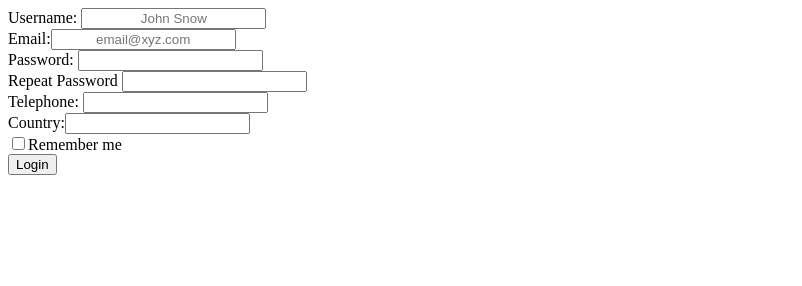
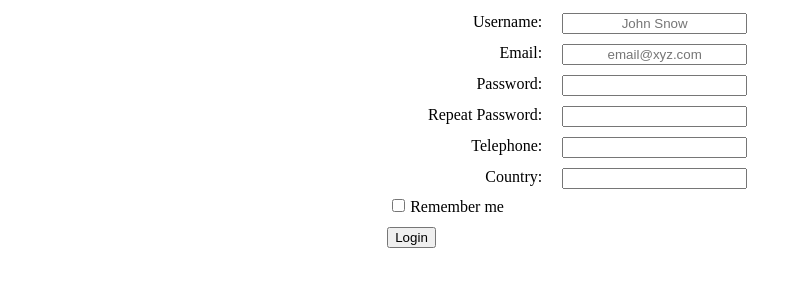
Before and after one commit to Evgi100/BookKeeper, a plain HTML site: page sign-up.html in a window 1280 px wide. Shown: the whole page, without its empty margins (0-802 px from the left). Drawn offline with Linux system fonts and the light colour scheme.

Commit message:
Add some styling

```diff
--- a/sign-up.html
+++ b/sign-up.html
@@ -9,19 +9,19 @@
 </head>
 
 <body>
-    <form>
-        Username: <input type='text'placeholder='John Snow' /> <br>
-        Email:<input type='email' placeholder='email@xyz.com'/><br>
-        Password: <input type='password' /> <br>
-        Repeat Password <input type='password'/> <br>
-        Telephone: <input type='phone'/> <br>
-        Country:<input type='text'><br>
-        <input type='checkbox'>Remember me</type>
-
-        </br>
-        <button type="button">Login</button>
-    </form>
-
+    <div class="form">
+        <form>
+            <label>Username:</label> <input type='text' placeholder='John Snow' /> <br>
+            <label> Email:</label> <input type='email' placeholder='email@xyz.com' /><br>
+            <label> Password:</label> <input type='password' /> <br>
+            <label> Repeat Password: </label><input type='password' /> <br>
+            <label> Telephone:</label> <input type='phone' /> <br>
+            <label> Country:</label> <input type='text'><br>
+            <input type='checkbox'>Remember me</type>
+            </br>
+            <button type="button">Login</button>
+        </form>
+    </div>
 </body>
 
 </html>
--- a/style.css
+++ b/style.css
@@ -1,4 +1,24 @@
 input {
     text-align:center;
+    margin:5px;
+    /* display: inline-block; */
+
 
 }
+ .form {
+
+   margin-left:30%;
+    }
+
+    label{
+        /* display:inline-block; */
+        text-align: right;
+        float: left;
+        width:150px;
+        padding-right: 10px;
+        margin:5px;
+        /* margin-bottom: 10px; */
+    }
+    button{
+        margin-top: 10px;
+    }
```
